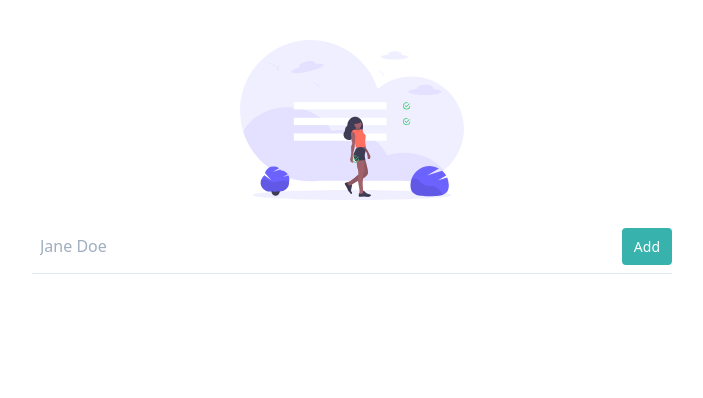
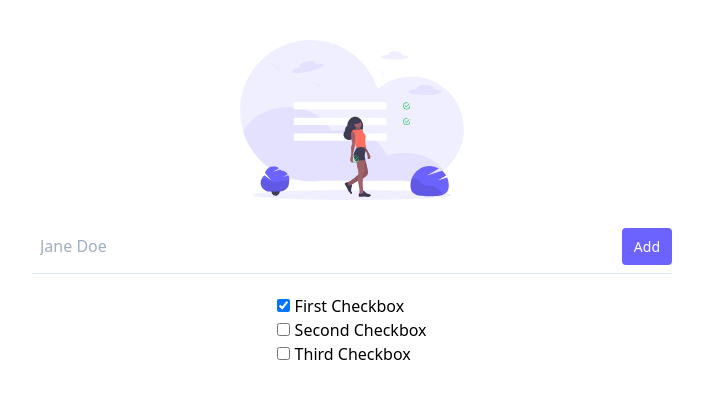
Before and after one commit to Asifm95/svelte-todo, a Svelte app: page / in a window 1280 px wide. Shown: the top 398 px of the page, without its empty margins (288-991 px from the left). Built offline with nearby package versions, Linux system fonts and the light colour scheme.

Commit message:
add cehckbox + list template :art:

```diff
--- a/src/App.svelte
+++ b/src/App.svelte
@@ -9,7 +9,7 @@
 <div class="container mx-auto py-10 flex flex-col items-center">
   <img class="w-56 object-center" src={'/img/app-logo.svg'} alt="" />
   <div class="w-1/2 my-5">
-    <form class="w-full">
+    <form class="w-full focus-within:border-teal-500">
       <div class="flex items-center border-b border-b-2 py-2">
         <input
           class="appearance-none bg-transparent border-none w-full text-gray-700
@@ -18,13 +18,38 @@
           placeholder="Jane Doe"
           aria-label="Full name" />
         <button
-          class="flex-shrink-0 bg-teal-500 hover:bg-teal-700 border-teal-500
-          hover:border-teal-700 text-sm border-4 text-white py-1 px-2 rounded"
+          class="flex-shrink-0 bg-purple hover:bg-purple border-purple
+          hover:border-pruple text-sm border-4 text-white py-1 px-2 rounded"
           type="button">
           Add
         </button>
       </div>
     </form>
   </div>
+  <div class="w-1/2 flex flex-col items-center">
+    <ul class="list">
+      <li class="list-item">
+        <input type="checkbox" class="hidden-box" id="first" checked />
+        <label for="first" class="check--label">
+          <span class="check--label-box" />
+          <span class="check--label-text">First Checkbox</span>
+        </label>
+      </li>
+      <li class="list-item">
+        <input type="checkbox" class="hidden-box" id="second" />
+        <label for="second" class="check--label">
+          <span class="check--label-box" />
+          <span class="check--label-text">Second Checkbox</span>
+        </label>
+      </li>
+      <li class="list-item">
+        <input type="checkbox" class="hidden-box" id="third" />
+        <label for="third" class="check--label">
+          <span class="check--label-box" />
+          <span class="check--label-text">Third Checkbox</span>
+        </label>
+      </li>
+    </ul>
+  </div>
 
 </div>
```
